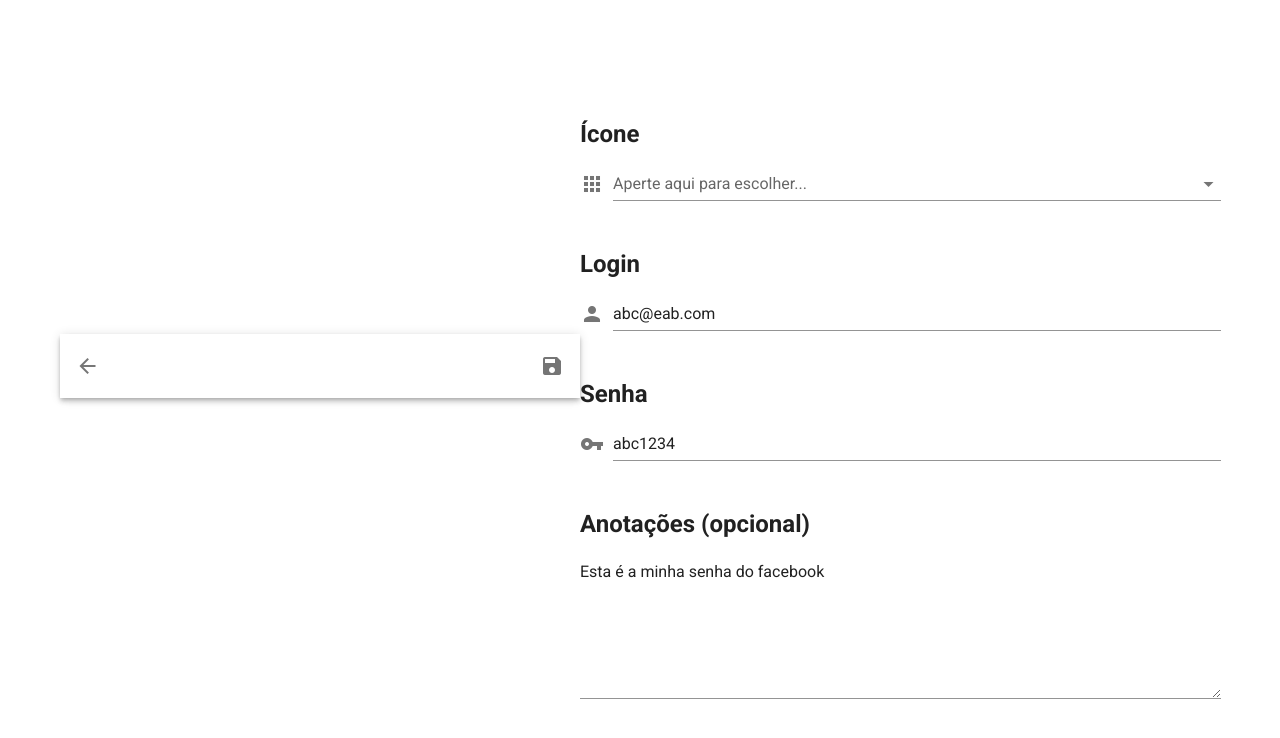
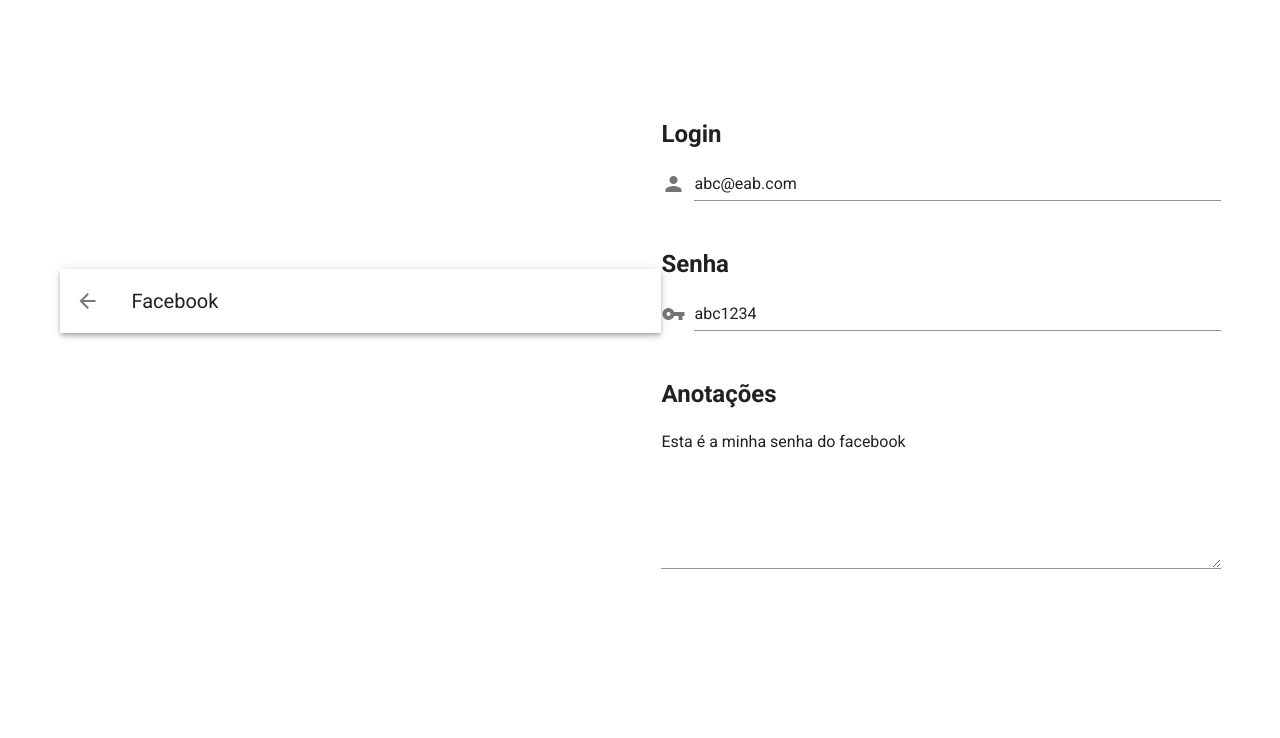
Before and after one commit to led479/eZPasswordManager, a Nuxt app: page /password/1 in a window 1280 px wide. Shown: the top 738 px of the page. Built offline with nearby package versions, Linux system fonts and the light colour scheme.

Commit message:
Atualiza tela de senha

```diff
--- a/pages/password/_id.vue
+++ b/pages/password/_id.vue
@@ -1,13 +1,16 @@
 <template>
   <v-layout justify-center align-center>
   <v-toolbar app>
-    <v-btn icon>
+    <v-btn icon @click="$router.push('/password')">
       <v-icon>arrow_back</v-icon>
     </v-btn>
     <v-toolbar-title v-text="title" />
     <v-spacer />
     <v-btn icon>
-      <v-icon>save</v-icon>
+      <v-icon>pencil</v-icon>
+    </v-btn>
+    <v-btn icon>
+      <v-icon>trash_can</v-icon>
     </v-btn>
 
   </v-toolbar>
@@ -17,20 +20,6 @@
         :src="require(`@/assets/images/${this.senha.icone}-icon.png`)"
         height="80"
         width="80"></v-img>
-      <br>
-      <h2>Ícone</h2>
-      <div>
-        <v-select
-          label="Aperte aqui para escolher..."
-          single-line
-          prepend-icon="apps"
-          style="pointer-events: none"
-          :items="listaNomes"
-          v-model="senha.nome"
-        ></v-select>
-      </div>
-
-      <!-- <v-btn @click="dialog = true">Aperte aqui para escolher um nome...</v-btn> -->
       <br>
 
       <h2>Login</h2>
@@ -51,7 +40,7 @@
       ></v-text-field>
       <br>
 
-      <h2>Anotações (opcional)</h2>
+      <h2>Anotações</h2>
       <v-textarea
         v-model="senha.anotacoes"
         label="Anotação exemplo..."
@@ -67,11 +56,13 @@ export default {
   created() {
     if (this.$store.state.senhaNova.nome != undefined) this.senhas.push(this.$store.state.senhaNova)
     this.senha = this.senhas.find(senha => senha.id == this.id)
+    this.title = this.senha.nome
   },
   data() {
     return {
       id: this.$route.params.id,
       senha: {},
+      title: '',
       senhas: [
         {
           id: 1,
```
